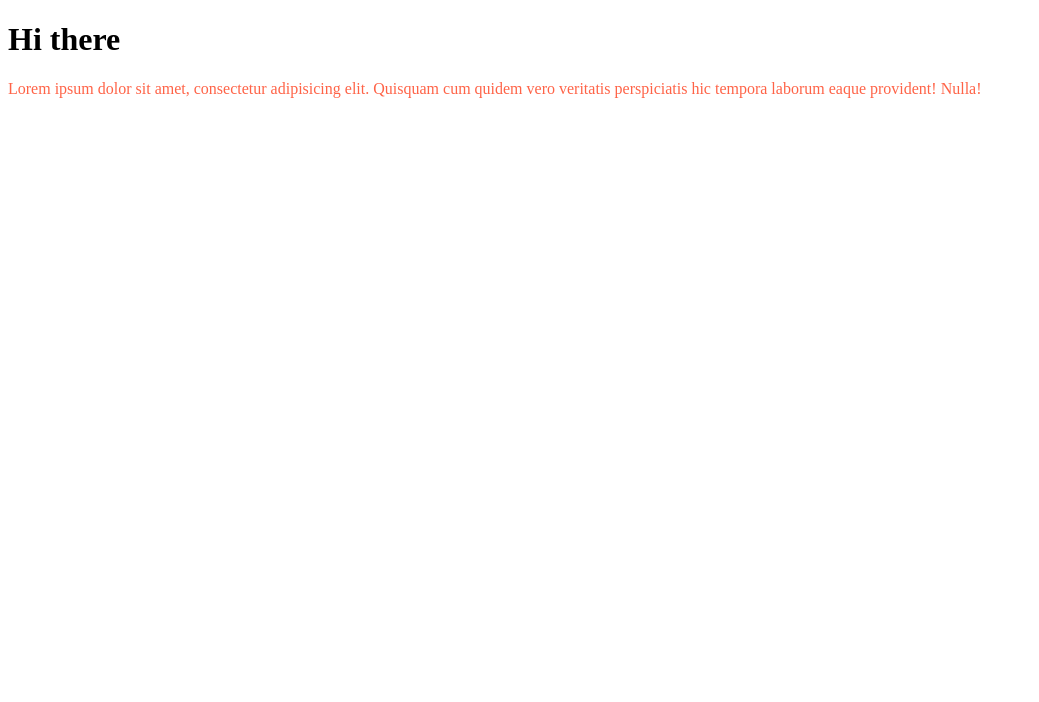
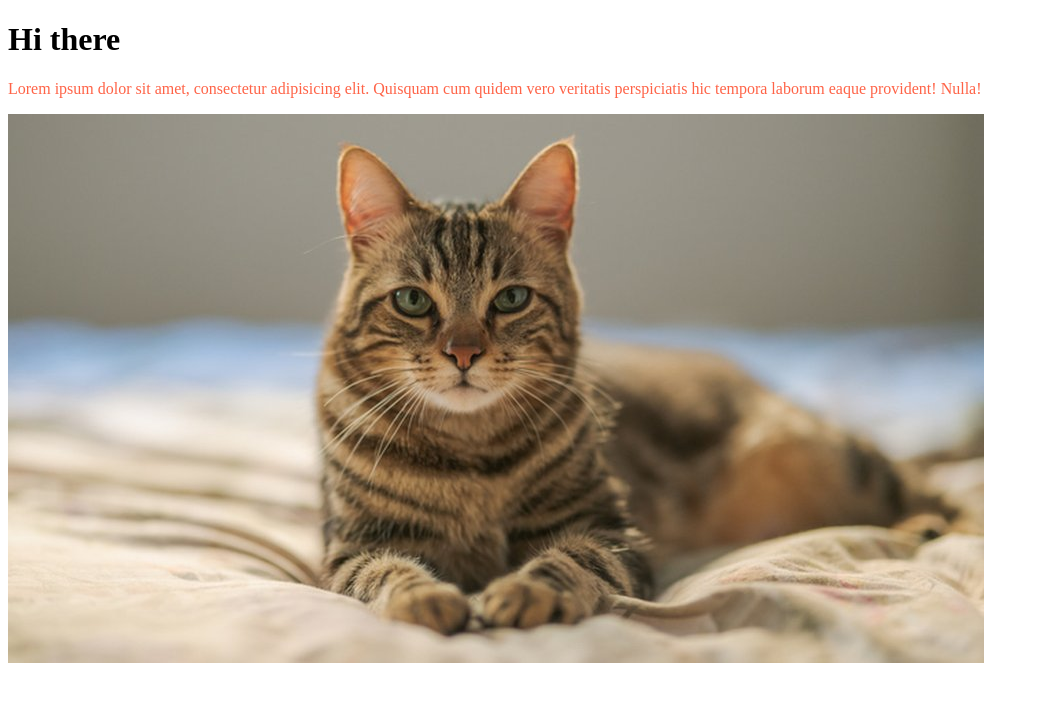
Before and after one commit to Springhawk27/my-ph-repo, a plain HTML site: page index.html in a window 1280 px wide. Shown: the whole page, without its empty margins (0-1039 px from the left). Drawn offline with Linux system fonts and the light colour scheme.

Commit message:
image added

```diff
--- a/index.html
+++ b/index.html
@@ -13,6 +13,7 @@
     <h1>Hi there</h1>
     <p>Lorem ipsum dolor sit amet, consectetur adipisicing elit. Quisquam cum quidem vero veritatis perspiciatis hic
         tempora laborum eaque provident! Nulla!</p>
+    <img src="img/cat_image.jpeg" alt="">
 </body>
 
 </html>
```
Also changed, not shown: img/cat_image.jpeg (added).
